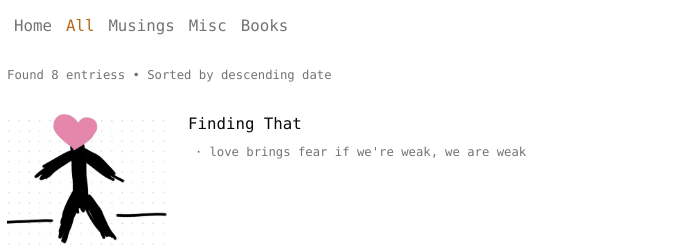
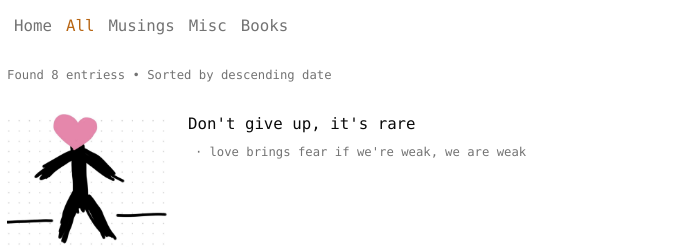
Before and after one commit to divijsingla/jetskii-blogs, a React (Vite) app: page /jetskii-blogs/blog in a window 1280 px wide. Shown: the top 247 px of the page, without its empty margins (0-690 px from the left). Built offline with nearby package versions, Linux system fonts and the light colour scheme.

Commit message:
title fix

```diff
--- a/src/blogPosts.ts
+++ b/src/blogPosts.ts
@@ -12,7 +12,7 @@ import musings3 from './blogs/08_musings-3.md?raw';
 export const blogPosts = [
   {
     slug: "musings-3",
-    title: "Finding That",
+    title: "Don't give up, it's rare",
     excerpt: "",
     content: musings3,
     date: "",
```
